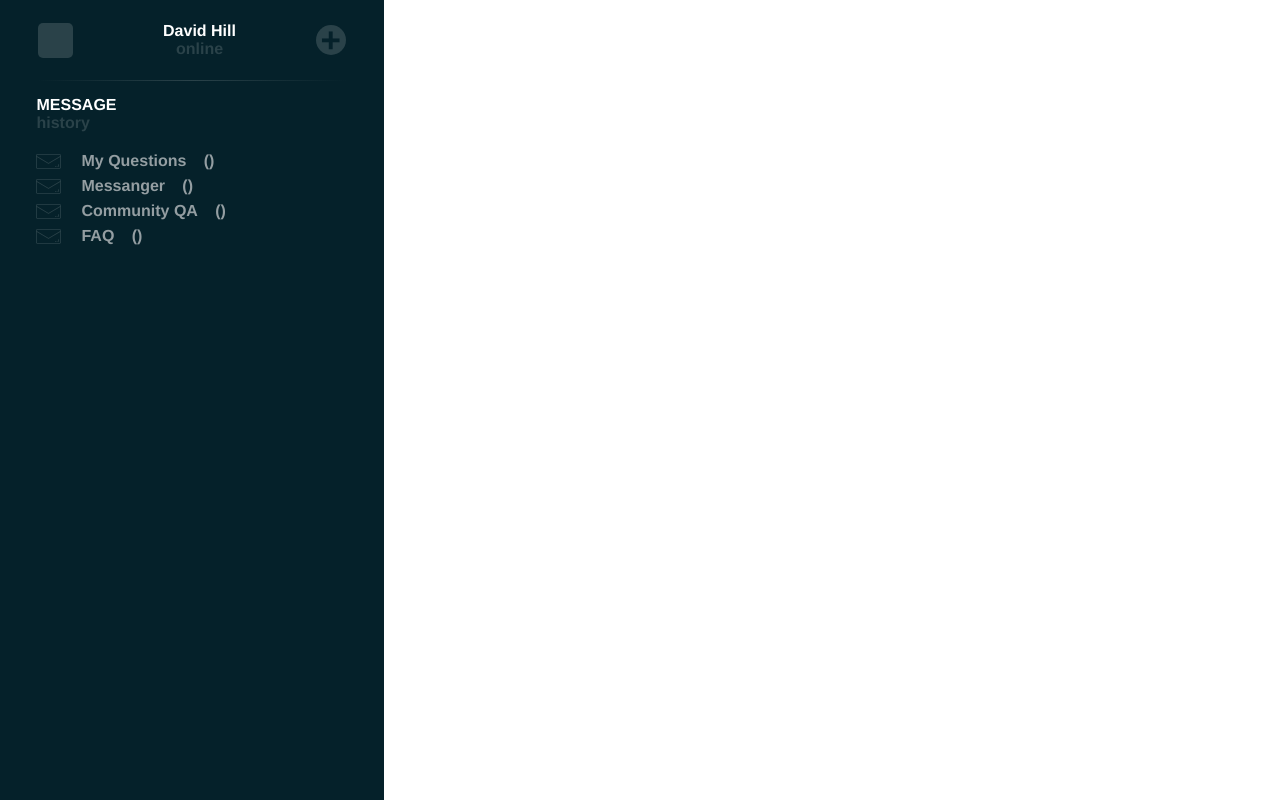
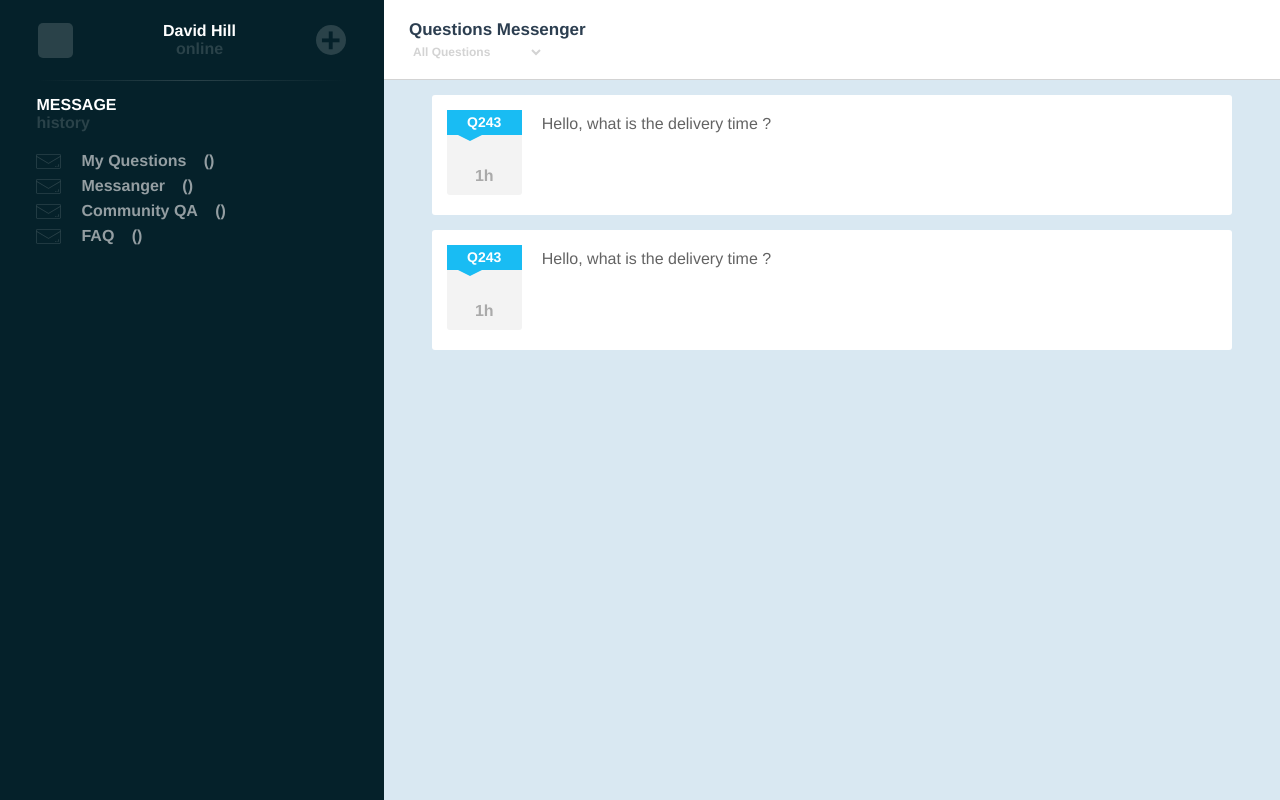
Before and after one commit to Pipal96/Vue.js-Start, a Vue app in the folder RoasUp/my-project/: page / in a window 1280 px wide. Built offline with nearby package versions, Linux system fonts and the light colour scheme.

Commit message:
just adds CSS styles and HTML tags

```diff
--- a/RoasUp/my-project/src/App.vue
+++ b/RoasUp/my-project/src/App.vue
@@ -21,7 +21,7 @@
     },
     data() {
       return {
-        current: '',
+        current: 'app-myquestions',
       }
     },
     methods: {
--- a/RoasUp/my-project/src/components/QuestionsCards.vue
+++ b/RoasUp/my-project/src/components/QuestionsCards.vue
@@ -1,6 +1,18 @@
 <template>
     <div class="card">
+        <div class="card__status card__status_condition">
+            <div class="card__top-status card__status_open-case">
+                <span aria-label="id task" class="card__id-status">{{dafault_id_status_card}}</span>
+                <div class="card__triangle_open-case"></div>
+            </div>
+            <div class="card__wrapper-status-time">
+                <span class="card__time" aria-label="how when the task was set">{{default_time}}</span>
+            </div>
+        </div>
 
+        <div class="card__message-block">
+            <p class="card__message">{{default_message}}</p>
+        </div>
     </div>
 </template>
 
@@ -8,7 +20,10 @@
     export default {
         data() {
             return {
-
+                dafault_id_status_card: 'q243',
+                default_message: 'Hello, what is the delivery time ?',
+                default_time: '1h',
+                user_time: "1:33",
             }
         },
     }
@@ -22,7 +37,8 @@
         background-color: #fff;
         padding: 15px;
         border-radius: 3px;
-        box-sizing: border-box;
+
+        display: flex;
     }
 
     @media all and (max-width: 925px) {
@@ -30,4 +46,83 @@
             width: 100%;
         }
     }
+
+    .card__status {
+        height: 85px;
+        min-width: 55px;
+        width: 10%;
+        max-width: 75px;
+        background-color: #f3f3f3;
+        border-radius: 3px;
+    }
+
+    .card__status_condition {
+        margin-right: 20px;
+    }
+
+    .card__top-status {
+        width: 100%;
+        height: 25px;
+        position: relative;
+
+        display: flex;
+        justify-content: center;
+        align-items: center;
+    }
+
+    .card__triangle_open-case {
+        width: 0;
+        height: 0;
+        border-left: 12px solid transparent;
+        border-right: 12px solid transparent;
+        border-top: 6px solid #19bcf3;
+        position: absolute;
+        bottom: -6px;
+        left: 15%;
+    }
+
+    .card__triangle_close-case {
+        width: 0;
+        height: 0;
+        border-left: 12px solid transparent;
+        border-right: 12px solid transparent;
+        border-top: 6px solid #5bbd72;
+        position: absolute;
+        bottom: -6px;
+        left: 15%;
+    }
+
+    .card__status_open-case {
+        background-color: #19bcf3;
+    }
+
+    .card__status_close-case {
+        background-color: #5bbd72;
+    }
+
+    .card__id-status {
+        color: #fff;
+        text-transform: uppercase;
+        font-weight: bold;
+        font-size: 14px;
+    }
+
+    .card__wrapper-status-time {
+        width: 100%;
+        height: 50px;
+        display: flex;
+        justify-content: center;
+        align-items: flex-end;
+    }
+
+    .card__time {
+        color: #aaaaaa;
+        font-weight: bold;
+    }
+
+    .card__message {
+        margin: 5px 0;
+        color: #636363;
+        font-weight: 500;
+    }
 </style>
```
